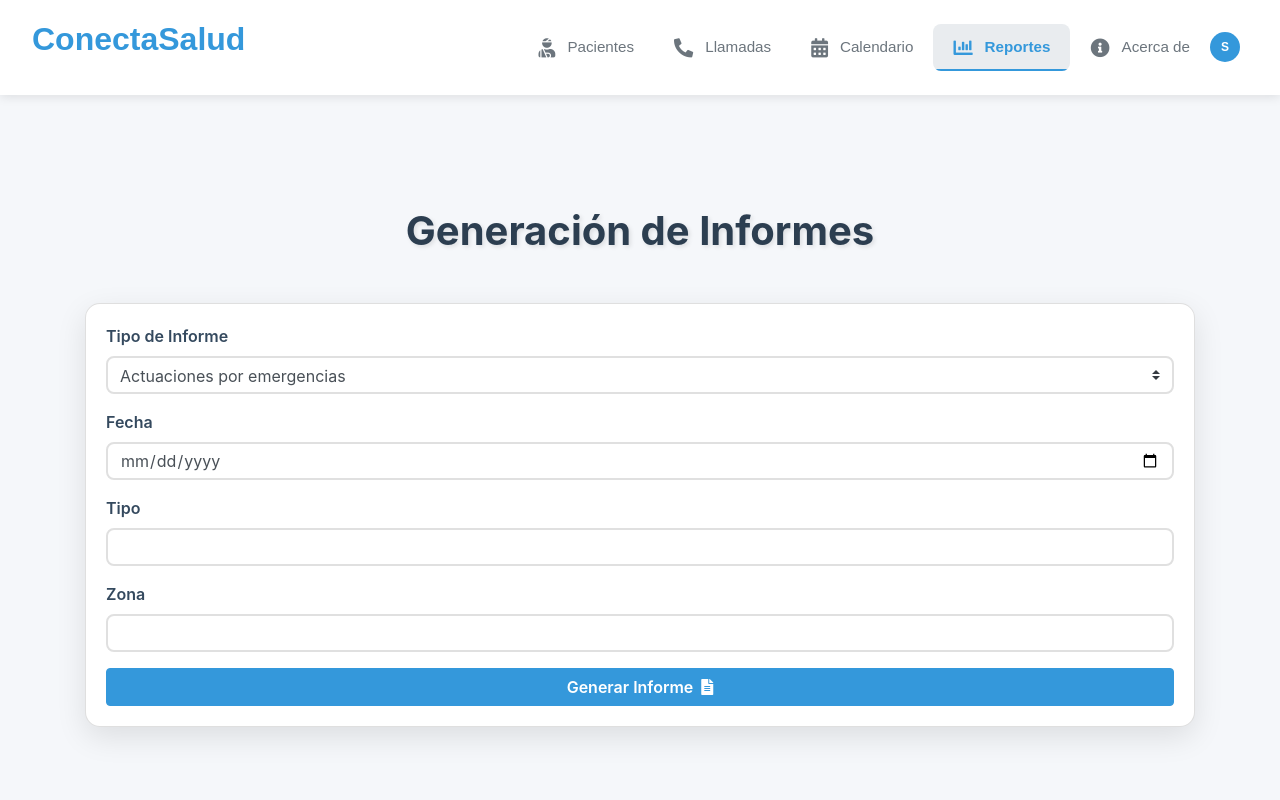
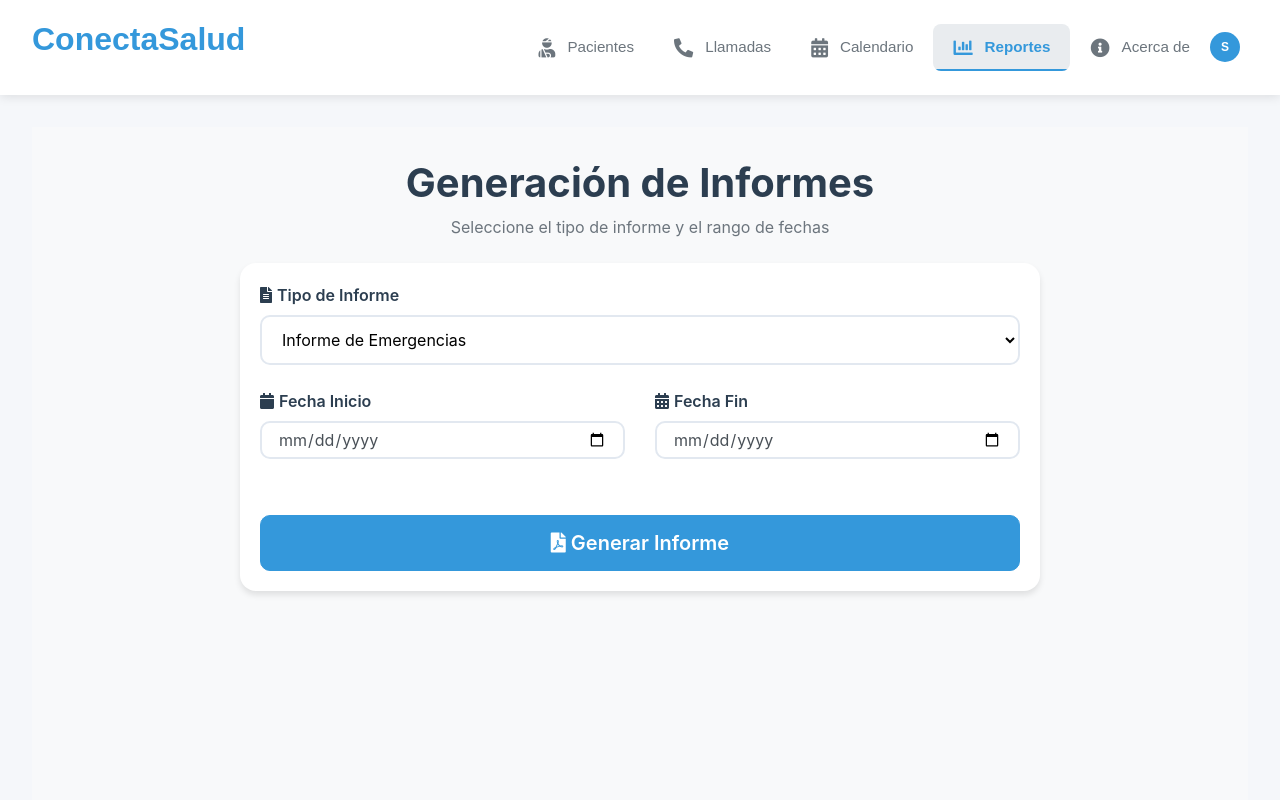
Before and after one commit to dohaaliat0/Projecte-Integrador-FrontEnd, a Vue app: page /reports in a window 1280 px wide. Shown: the top 800 px of the page. Built offline with nearby package versions, Linux system fonts and the light colour scheme; sample sign-in values are in the browser's storage.

Commit message:
Reports complete

```diff
--- a/package.json
+++ b/package.json
@@ -17,6 +17,7 @@
     "v-calendar": "^3.1.2",
     "vee-validate": "^4.12.4",
     "vue": "^3.3.10",
+    "vue-pdf-embed": "^2.1.2",
     "vue-router": "^4.2.5",
     "yup": "^1.3.3"
   },
--- a/src/components/views/ReportView.vue
+++ b/src/components/views/ReportView.vue
@@ -1,212 +1,358 @@
 <template>
-  <div class="report-container">
-    <div class="container py-5">
-      <h1 class="add-patient-title text-center mb-5">Generación de Informes</h1>
+  <div class="reports-page">
+    <div class="container-fluid">
+      <div class="row">
+        <div :class="{'col-md-5': showPreview, 'col-md-12': !showPreview}">
+          <div class="content-wrapper">
+            <div class="header-section mb-4">
+              <h1 class="report-title">Generación de Informes</h1>
+              <p class="text-muted">Seleccione el tipo de informe y el rango de fechas</p>
+            </div>
 
             <div class="card report-form">
               <div class="card-body">
                 <form @submit.prevent="generateReport">
-            <div class="form-group">
-              <label for="report-type">Tipo de Informe</label>
-              <select id="report-type" v-model="selectedReport" class="form-control custom-select">
-                <option value="emergencies">Actuaciones por emergencias</option>
-                <option value="patients">Listado de pacientes</option>
-                <option value="scheduled-calls">Llamadas previstas</option>
-                <option value="completed-calls">Llamadas realizadas</option>
-                <option value="call-history">Histórico de llamadas por beneficiario</option>
+                  <div class="form-group mb-4">
+                    <label class="form-label">
+                      <i class="fas fa-file-alt me-2" style="margin-right: 5px"></i>
+                      Tipo de Informe
+                    </label>
+                    <select
+                      v-model="selectedReport"
+                      class="form-select select-custom"
+                    >
+                      <option value="emergencies">Informe de Emergencias</option>
+                      <option value="socials">Informe Social</option>
+                      <option value="monitorings">Informe de Seguimientos</option>
                     </select>
                   </div>
 
-            <div class="form-group">
-              <label for="date">Fecha</label>
-              <input id="date" v-model="filters.date" type="date" class="form-control">
+                  <div class="row">
+                    <div class="col-md-6">
+                      <div class="form-group mb-4">
+                        <label class="form-label">
+                          <i class="fas fa-calendar me-2" style="margin-right: 5px"></i>
+                          Fecha Inicio
+                        </label>
+                        <input
+                          type="date"
+                          v-model="dateRange.startDate"
+                          class="form-control"
+                        >
+                      </div>
+                    </div>
+                    <div class="col-md-6">
+                      <div class="form-group mb-4">
+                        <label class="form-label">
+                          <i class="fas fa-calendar-alt me-2" style="margin-right: 5px"></i>
+                          Fecha Fin
+                        </label>
+                        <input
+                          type="date"
+                          v-model="dateRange.endDate"
+                          class="form-control"
+                        >
+                      </div>
+                    </div>
                   </div>
 
-            <div class="form-group">
-              <label for="type">Tipo</label>
-              <input id="type" v-model="filters.type" type="text" class="form-control">
+                  <div class="action-buttons">
+                    <button
+                      type="submit"
+                      class="btn btn-primary btn-lg w-100"
+                      :disabled="isLoading"
+                    >
+                      <div class="d-flex align-items-center justify-content-center">
+                        <i class="fas fa-sync fa-spin me-2" v-if="isLoading" style="margin-right: 5px"></i>
+                        <i class="fas fa-file-pdf me-2" v-else style="margin-right: 5px"></i>
+                        {{ isLoading ? 'Generando...' : 'Generar Informe' }}
                       </div>
-
-            <div class="form-group">
-              <label for="zone">Zona</label>
-              <input id="zone" v-model="filters.zone" type="text" class="form-control">
+                    </button>
                   </div>
-
-            <button type="submit" class="btn btn-primary btn-block generate-btn" :disabled="isLoading">
-              <span class="btn-text">{{ isLoading ? 'Generando...' : 'Generar Informe' }}</span>
-              <span class="btn-icon">
-                <i class="fas fa-file-alt"></i>
-              </span>
-            </button>
                 </form>
               </div>
             </div>
 
-      <div v-if="error" class="alert alert-danger mt-4" role="alert">
-        <strong>Error!</strong> {{ error }}
+            <div
+              v-if="error"
+              class="alert alert-danger mt-4 d-flex align-items-center"
+              role="alert"
+            >
+              <i class="fas fa-exclamation-circle me-2"></i>
+              <div>{{ error }}</div>
+            </div>
+          </div>
         </div>
 
-      <div v-if="reportUrl" class="text-center mt-4">
-        <a :href="reportUrl" target="_blank" class="btn btn-success download-btn">
-          <span class="btn-text">Descargar Informe</span>
-          <span class="btn-icon">
-            <i class="fas fa-download"></i>
-          </span>
-        </a>
+        <div v-if="showPreview" class="col-md-7">
+          <div class="preview-wrapper">
+            <div class="preview-header">
+              <h3 class="preview-title">Vista Previa del Informe</h3>
+              <div class="preview-actions">
+                <button
+                  @click="handleDownload"
+                  class="btn btn-success"
+                  v-if="reportUrl"
+                >
+                  <i class="fas fa-download me-2"></i>
+                  Descargar PDF
+                </button>
+              </div>
+            </div>
+
+            <div class="preview-container">
+              <div v-if="isLoading" class="preview-loading">
+                <div class="spinner-border text-primary" role="status"></div>
+                <span class="visually-hidden" style="margin-left: 10px">Generando vista previa...</span>
+              </div>
+
+              <VuePdfEmbed
+                v-if="reportUrl"
+                :source="reportUrl"
+                :page="1"
+                :style="{ width: '100%', height: '100%' }"
+                class="pdf-viewer"
+              />
+            </div>
+          </div>
+        </div>
       </div>
     </div>
   </div>
 </template>
 
 <script>
-import ReportsRepository from '@/repositories/reports.repository.js'
+import ReportsRepository from '@/repositories/reports.repository'
+import VuePdfEmbed from 'vue-pdf-embed'
 
 export default {
-  name: 'ReportView',
+  components: {
+    VuePdfEmbed
+  },
   data() {
     return {
       selectedReport: 'emergencies',
-      filters: {
-        date: '',
-        type: '',
-        zone: ''
+      dateRange: {
+        startDate: '',
+        endDate: ''
       },
       isLoading: false,
       error: null,
-      reportUrl: null
+      reportUrl: null,
+      errors: {}
+    }
+  },
+  computed: {
+    showPreview() {
+      return this.isLoading || this.reportUrl
     }
   },
   methods: {
     async generateReport() {
+      this.isLoading = true
+
+      if (this.reportUrl) {
+        URL.revokeObjectURL(this.reportUrl)
+        this.reportUrl = null
+      }
+
       try {
-        const reportsRepository = new ReportsRepository();
-        const response = await reportsRepository.generateReport(this.selectedReport, this.filters);
-        this.reportUrl = URL.createObjectURL(response);
-      } catch (error) {
-        this.error = error.toString();
+        const reportsRepository = new ReportsRepository()
+        const response = await reportsRepository.getReport(
+          this.selectedReport,
+          this.dateRange.startDate,
+          this.dateRange.endDate
+        )
+        console.log(response)
+        this.reportUrl = URL.createObjectURL(response)
+      } catch (e) {
+        this.error = 'Error al generar el informe'
+      } finally {
+        this.isLoading = false
+      }
+    },
+    handleDownload() {
+      if (this.reportUrl) {
+        const link = document.createElement('a')
+        link.href = this.reportUrl
+        link.download = `informe_${this.selectedReport}_${this.dateRange.startDate}_${this.dateRange.endDate}.pdf`
+        document.body.appendChild(link)
+        link.click()
+        document.body.removeChild(link)
       }
     }
-  },
-  mounted() {
-    console.log('Componente de informes montado')
   }
 }
 </script>
 
 <style scoped>
-.report-container {
+.reports-page {
   min-height: 100vh;
-  padding: 2rem 0;
+  background-color: #f8f9fa;
+  padding: 2rem;
 }
 
-.add-patient-title {
+.content-wrapper {
+  max-width: 800px;
+  margin: 0 auto;
+}
+
+.header-section {
+  text-align: center;
+}
+
+.report-title {
   color: #2c3e50;
   font-size: 2.5rem;
-  font-weight: bold;
-  text-shadow: 2px 2px 4px rgba(0,0,0,0.1);
-  margin-bottom: 2rem;
+  font-weight: 700;
+  margin-bottom: 0.5rem;
 }
 
 .report-form {
-  background-color: #ffffff;
-  border-radius: 15px;
-  box-shadow: 0 10px 30px rgba(0, 0, 0, 0.1);
+  background: white;
+  border-radius: 16px;
+  border: none;
+  box-shadow: 0 4px 6px rgba(0, 0, 0, 0.1);
   transition: all 0.3s ease;
 }
 
 .report-form:hover {
   transform: translateY(-5px);
-  box-shadow: 0 15px 40px rgba(0, 0, 0, 0.15);
+  box-shadow: 0 8px 15px rgba(0, 0, 0, 0.1);
 }
 
-.form-group label {
+.form-label {
   font-weight: 600;
-  color: #34495e;
+  color: #2c3e50;
+  margin-bottom: 0.5rem;
+  display: flex;
+  align-items: center;
 }
 
-.form-control {
-  border: 2px solid #e0e0e0;
-  border-radius: 8px;
+.form-control, .form-select {
+  border: 2px solid #e2e8f0;
+  border-radius: 10px;
+  padding: 0.75rem 1rem;
+  font-size: 1rem;
+  transition: all 0.2s ease;
+  background-color: #fff;
+}
+
+.form-control:focus, .form-select:focus {
+  border-color: #3498db;
+  box-shadow: 0 0 0 3px rgba(52, 152, 219, 0.1);
+}
+
+.select-custom {
+  width: 100%;
+  height: auto;
+  padding-right: 2.5rem;
+}
+
+.action-buttons {
+  margin-top: 2rem;
+}
+
+.btn {
+  border-radius: 10px;
+  padding: 0.75rem 1.5rem;
+  font-weight: 600;
   transition: all 0.3s ease;
 }
 
-.form-control:focus {
-  border-color: #3498db;
-  box-shadow: 0 0 0 0.2rem rgba(52, 152, 219, 0.25);
-}
-
-.generate-btn, .download-btn {
-  position: relative;
-  overflow: hidden;
-  transition: all 0.3s ease;
-  font-weight: 600;
-}
-
-.generate-btn {
+.btn-primary {
   background-color: #3498db;
   border-color: #3498db;
 }
 
-.download-btn {
+.btn-primary:hover:not(:disabled) {
+  background-color: #2980b9;
+  border-color: #2980b9;
+  transform: translateY(-2px);
+}
+
+.btn-success {
   background-color: #2ecc71;
   border-color: #2ecc71;
-  animation: pulse 2s infinite;
 }
 
-.generate-btn:hover, .download-btn:hover {
-  transform: translateY(-2px);
-  box-shadow: 0 5px 15px rgba(0, 0, 0, 0.1);
+.preview-wrapper {
+  background: white;
+  border-radius: 16px;
+  box-shadow: 0 4px 6px rgba(0, 0, 0, 0.1);
+  height: calc(100vh - 4rem);
+  margin-left: 1rem;
+  display: flex;
+  flex-direction: column;
+  overflow: hidden;
 }
 
-.btn-text {
-  position: relative;
-  z-index: 2;
+.preview-header {
+  padding: 1.5rem;
+  border-bottom: 1px solid #e2e8f0;
+  display: flex;
+  justify-content: space-between;
+  align-items: center;
 }
 
-.btn-icon {
-  margin-left: 8px;
+.preview-title {
+  font-size: 1.5rem;
+  font-weight: 600;
+  margin: 0;
 }
 
-.generate-btn::after, .download-btn::after {
-  content: '';
-  position: absolute;
-  top: 50%;
-  left: 50%;
-  width: 300px;
-  height: 300px;
-  background-color: rgba(255, 255, 255, 0.1);
-  border-radius: 50%;
-  transform: translate(-50%, -50%) scale(0);
-  transition: all 0.5s ease;
+.preview-container {
+  flex: 1;
+  position: relative;
+  overflow: auto;
+  border-radius: 0 0 16px 16px;
+  background-color: #f8f9fa;
+  padding: 2rem;
 }
 
-.generate-btn:hover::after, .download-btn:hover::after {
-  transform: translate(-50%, -50%) scale(1);
+.pdf-viewer {
+  width: 100%;
+  height: 100%;
+  display: flex;
+  justify-content: center;
 }
 
-@keyframes pulse {
-  0% {
-    box-shadow: 0 0 0 0 rgba(46, 204, 113, 0.4);
-  }
-  70% {
-    box-shadow: 0 0 0 10px rgba(46, 204, 113, 0);
-  }
-  100% {
-    box-shadow: 0 0 0 0 rgba(46, 204, 113, 0);
-  }
+.pdf-viewer :deep(embed) {
+  width: 100%;
+  height: 100%;
+  border: 1px solid #e2e8f0;
+  border-radius: 8px;
+  background: white;
 }
 
 .alert {
-  border-radius: 8px;
-  box-shadow: 0 4px 6px rgba(0, 0, 0, 0.1);
+  border-radius: 10px;
+  padding: 1rem;
+  margin-top: 1rem;
+  display: flex;
+  align-items: center;
+  gap: 0.5rem;
 }
 
-@keyframes fadeIn {
-  from { opacity: 0; transform: translateY(-20px); }
-  to { opacity: 1; transform: translateY(0); }
+@media (max-width: 768px) {
+  .reports-page {
+    padding: 1rem;
   }
 
-.alert, .download-btn {
-  animation: fadeIn 0.5s ease-out;
+  .preview-wrapper {
+    margin-left: 0;
+    margin-top: 1rem;
+    height: 500px;
+  }
+
+  .report-title {
+    font-size: 2rem;
+  }
+
+  .preview-header {
+    flex-direction: column;
+    gap: 1rem;
+    text-align: center;
+  }
 }
 </style>
```
Also changed, not shown: src/repositories/reports.repository.js (+20 -11 lines), 1 other file (tests, documents, lock files or other folders). Lines whose indentation alone changed are shown as unchanged.
